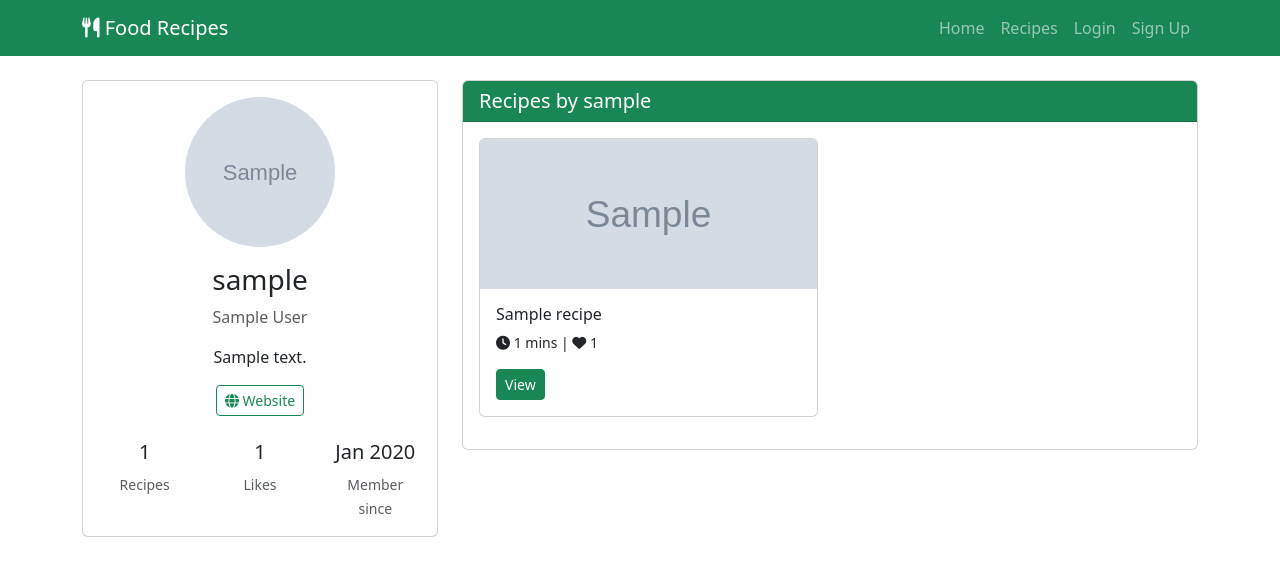
After one commit to sele01/food-recipes, a Django app: a page that uses templates/base.html in a window 1280 px wide. The commit adds this page. Shown: the top 576 px of the page. Run offline with Django 4.2, Linux system fonts and the light colour scheme; tables that the repository leaves empty hold one stand-in row (values such as "Sample post"); grey boxes marked "Sample" are stand-in pictures.

Commit message:
Week 3 Day 3: User Profiles & Dashboard
- Added profile fields (bio, profile_picture, website, created_at)
- Created ProfileView for public user profiles
- Created DashboardView for profile editing
- Registered CustomUser in admin with profile fields
- Fixed media URL configuration for profile pictures
- Added clickable creator names in recipe templates
- Updated navbar with profile and dashboard links

```diff
--- a/apps/accounts/models.py
+++ b/apps/accounts/models.py
@@ -1,29 +1,49 @@
 from django.contrib.auth.models import AbstractUser
 from django.db import models
 from django.utils.translation import gettext_lazy as _
+
 
 class CustomUser(AbstractUser):
     """
     Custom user model that extends Django's built-in User.
     Email is required and unique.
     """
+
     email = models.EmailField(
-        _('email address'),
+        _("email address"),
         unique=True,
         blank=False,
         null=False,
         error_messages={
-            'unique': _("A user with that email already exists."),
+            "unique": _("A user with that email already exists."),
         },
     )
 
-    # Optional profile fields (add later if needed)
-    # bio = models.TextField(_('bio'), max_length=500, blank=True)
-    # profile_picture = models.ImageField(upload_to='profiles/', blank=True, null=True)
+    # Additional fields can be added here as needed, for example:
+    # New profile fields
+    bio = models.TextField(
+        _("bio"), max_length=500, blank=True
+    )  # short biography or description of the user
+
+    # profile picture field to allow users to upload a profile image
+    profile_picture = models.ImageField(upload_to="profiles/", blank=True, null=True)
+    website = models.URLField(blank=True, null=True)
+    created_at = models.DateTimeField(
+        auto_now_add=True
+    )  # timestamp for when the user account was created
+    updated_at = models.DateTimeField(
+        auto_now=True
+    )  # timestamp for when the user account
 
     def __str__(self):
         return self.username
 
+    # helper method to count user's recipes
+    def recipe_count(self):
+        return self.recipes.count()
+
+
+
     class Meta:
-        verbose_name = _('user')
-        verbose_name_plural = _('users')
+        verbose_name = _("user")
+        verbose_name_plural = _("users")
--- /dev/null
+++ b/apps/accounts/urls.py
@@ -0,0 +1,11 @@
+from django.urls import path
+from . import views
+
+
+app_name = "accounts"
+urlpatterns = [
+    # public profile anyone can see
+    path("profile/<slug:username>/", views.ProfileView.as_view(), name="profile"),
+    # private profile only logged in
+    path("dashboard/", views.DashboardView.as_view(), name="dashboard"),
+]
--- a/apps/accounts/views.py
+++ b/apps/accounts/views.py
@@ -1,3 +1,70 @@
-from django.shortcuts import render
+from django.shortcuts import render, get_list_or_404
+from django.contrib.auth import get_user_model
+from django.views.generic import DetailView, UpdateView
+from django.contrib.auth.mixins import LoginRequiredMixin
+from django.urls import reverse_lazy
+from .models import CustomUser
 
-# Create your views here.
+
+User = get_user_model()
+
+
+class ProfileView(DetailView):
+    """public profile page for any user
+    shows their recipes and basic info"""
+
+    model = User
+    template_name = "accounts/profile.html"
+    context_object_name = "profile_user"  # the user whose profile is being viewed
+    slug_field = "username"  # use username in url
+    slug_url_kwarg = "username"  # url: /profile/<username>/
+
+    def get_context_data(self, **kwargs):
+        context = super().get_context_data(**kwargs)
+        user = self.get_object()
+        # get user's published recipes
+        context["recipes"] = user.recipes.filter(is_published=True)
+        # get user stat
+        context["total_recipes"] = user.recipes.count()
+        context["total_likes_received"] = sum(
+            recipe.likes.count() for recipe in user.recipes.all()
+        )
+
+        return context
+
+
+class DashboardView(LoginRequiredMixin, UpdateView):
+    """private dashboard for logged in user to edit their profile"""
+
+    model = User
+    template_name = "accounts/dashboard.html"
+    fields = [
+        "username",
+        "email",
+        "first_name",
+        "last_name",
+        "bio",
+        "profile_picture",
+        "website",
+    ]
+    success_url = reverse_lazy("accounts:dashboard")
+
+    def get_object(self):
+        return self.request.user  # only allow editing own profile
+
+    def get_context_data(self, **kwargs):
+        context = super().get_context_data(**kwargs)
+        user = self.get_object()
+        # get user's published recipes
+        context["my_recipes"] = (
+            user.recipes.all()
+        )  # show all recipes, not just published
+        # get user's bookmarked recipes
+        context["bookmarks"] = user.bookmark_set.all().select_related(
+            "recipe"
+        )  # optimize query to get recipe data
+
+        # user recent activity - last 5 recipes created or updated
+        context["recent_comments"] = user.comment_set.all()[:5]
+
+        return context
--- a/config/urls.py
+++ b/config/urls.py
@@ -5,7 +5,8 @@ from django.conf.urls.static import static
 
 urlpatterns = [
     path('admin/', admin.site.urls),
-    path('accounts/', include('allauth.urls')),
+    path('accounts/', include('allauth.urls')),  # For django-allauth
+    path('accounts/', include('accounts.urls')),
     path('__debug__/', include('debug_toolbar.urls')),
     path('', include('core.urls')) ,# We'll add core and recipes URLs later
     path('recipes/', include('recipes.urls')),
--- /dev/null
+++ b/templates/accounts/profile.html
@@ -0,0 +1,102 @@
+{% extends 'base.html' %} {% block title %}{{ profile_user.username }}'s Profile
+- Food Recipes{% endblock %} {% block content %}
+<div class="row">
+  <div class="col-md-4">
+    <!-- Profile Card -->
+    <div class="card">
+      <div class="card-body text-center">
+        {% if profile_user.profile_picture %}
+        <img
+          src="{{ profile_user.profile_picture.url }}"
+          class="rounded-circle img-fluid mb-3"
+          style="width: 150px; height: 150px; object-fit: cover"
+        />
+        {% else %}
+        <div
+          class="bg-secondary rounded-circle d-inline-flex align-items-center justify-content-center mb-3"
+          style="width: 150px; height: 150px"
+        >
+          <i class="fas fa-user fa-4x text-white"></i>
+        </div>
+        {% endif %}
+
+        <h3>{{ profile_user.username }}</h3>
+
+        {% if profile_user.first_name or profile_user.last_name %}
+        <p class="text-muted">
+          {{ profile_user.first_name }} {{ profile_user.last_name }}
+        </p>
+        {% endif %} {% if profile_user.bio %}
+        <p class="mt-3">{{ profile_user.bio }}</p>
+        {% endif %} {% if profile_user.website %}
+        <a
+          href="{{ profile_user.website }}"
+          target="_blank"
+          class="btn btn-outline-success btn-sm"
+        >
+          <i class="fas fa-globe"></i> Website
+        </a>
+        {% endif %}
+
+        <!-- Stats -->
+        <div class="row mt-4">
+          <div class="col-4">
+            <h5>{{ total_recipes }}</h5>
+            <small class="text-muted">Recipes</small>
+          </div>
+          <div class="col-4">
+            <h5>{{ total_likes_received }}</h5>
+            <small class="text-muted">Likes</small>
+          </div>
+          <div class="col-4">
+            <h5>{{ profile_user.created_at|date:"M Y" }}</h5>
+            <small class="text-muted">Member since</small>
+          </div>
+        </div>
+      </div>
+    </div>
+  </div>
+
+  <div class="col-md-8">
+    <!-- User's Recipes -->
+    <div class="card">
+      <div class="card-header bg-success text-white">
+        <h5 class="mb-0">Recipes by {{ profile_user.username }}</h5>
+      </div>
+      <div class="card-body">
+        <div class="row">
+          {% for recipe in recipes %}
+          <div class="col-md-6 mb-3">
+            <div class="card h-100">
+              {% if recipe.featured_image %}
+              <img
+                src="{{ recipe.featured_image.url }}"
+                class="card-img-top"
+                style="height: 150px; object-fit: cover"
+              />
+              {% endif %}
+              <div class="card-body">
+                <h6 class="card-title">{{ recipe.title }}</h6>
+                <p class="card-text small">
+                  <i class="fas fa-clock"></i> {{ recipe.prep_time }} mins |
+                  <i class="fas fa-heart"></i> {{ recipe.likes.count }}
+                </p>
+                <a
+                  href="{% url 'recipes:recipe_detail' recipe.slug %}"
+                  class="btn btn-success btn-sm"
+                  >View</a
+                >
+              </div>
+            </div>
+          </div>
+          {% empty %}
+          <div class="col-12">
+            <p class="text-muted">No recipes yet.</p>
+          </div>
+          {% endfor %}
+        </div>
+      </div>
+    </div>
+  </div>
+</div>
+{% endblock %}
--- a/templates/base.html
+++ b/templates/base.html
@@ -15,7 +15,6 @@
     {% block extra_css %}{% endblock %}
   </head>
   <body>
-
     <nav class="navbar navbar-expand-lg navbar-dark bg-success">
       <div class="container">
         <a class="navbar-brand" href="/">
@@ -47,11 +46,13 @@
                 >Create Recipe</a
               >
             </li>
-            <li class="nav-item">                                       <!-- ADD THIS -->
+            <li class="nav-item">
+              <!-- ADD THIS -->
               <a class="nav-link" href="{% url 'recipes:bookmarks' %}">
                 <i class="fas fa-bookmark"></i> Saved
               </a>
-            </li>                                                        <!-- END ADD -->
+            </li>
+            <!-- END ADD -->
             <li class="nav-item dropdown">
               <a
                 class="nav-link dropdown-toggle"
@@ -63,17 +64,31 @@
                 {{ user.username }}
               </a>
               <ul class="dropdown-menu">
-                <li><a class="dropdown-item" href="#">Profile</a></li>
+                <li>
+                  <a
+                    class="dropdown-item"
+                    href="{% url 'accounts:dashboard' %}"
+                  >
+                    <i class="fas fa-tachometer-alt"></i> Dashboard
+                  </a>
+                </li>
+                <li>
+                  <a
+                    class="dropdown-item"
+                    href="{% url 'accounts:profile' user.username %}"
+                  >
+                    <i class="fas fa-user"></i> Public Profile
+                  </a>
+                </li>
                 <li><hr class="dropdown-divider" /></li>
                 <li>
-                  <a class="dropdown-item" href="{% url 'account_logout' %}"
-                    >Logout</a
-                  >
+                  <a class="dropdown-item" href="{% url 'account_logout' %}">
+                    <i class="fas fa-sign-out-alt"></i> Logout
+                  </a>
                 </li>
               </ul>
             </li>
             {% else %}
-            <li class="nav-item">
         <a class="nav-link" href="{% url 'account_login' %}">Login</a>
     </li>
     <li class="nav-item">
--- a/templates/recipes/recipe_list.html
+++ b/templates/recipes/recipe_list.html
@@ -114,8 +114,10 @@
                         <a href="{% url 'recipes:recipe_detail' recipe.slug %}" class="btn btn-success btn-sm">View Recipe</a>
                     </div>
                     <div class="card-footer text-muted">
-                        <small>By {{ recipe.creator.username }}</small>
-                    </div>
+                <small>By <a href="{% url 'accounts:profile' recipe.creator.username %}" class="text-success">
+                    {{ recipe.creator.username }}
+                </a></small>
+            </div>
                 </div>
             </div>
             {% empty %}
```
Also changed, not shown: apps/accounts/admin.py (+17 -1 lines), templates/accounts/dashboard.html (added, +87 -0 lines), templates/recipes/recipe_detail.html (+6 -4 lines), apps/accounts/migrations/0002_customuser_bio_customuser_created_at_and_more.py (added). Lines whose indentation alone changed are shown as unchanged.
